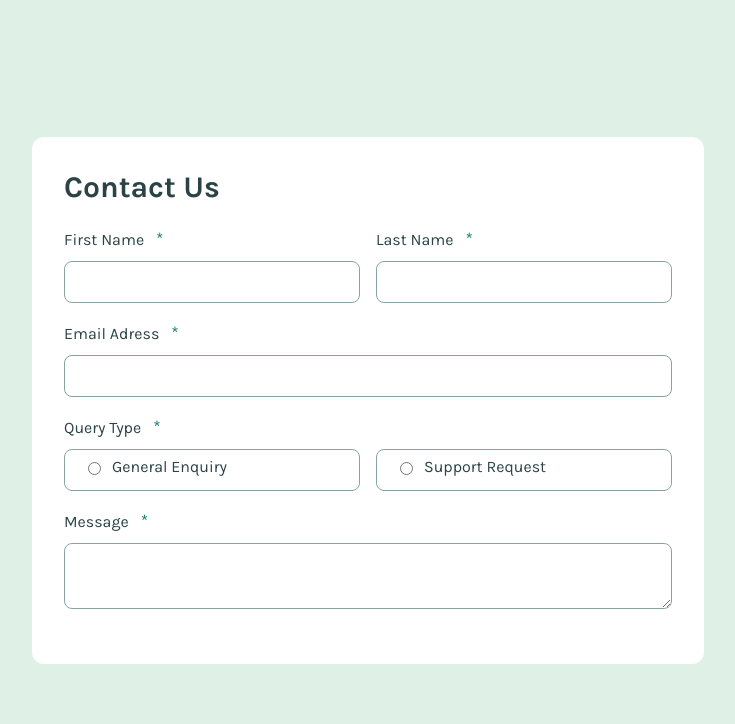
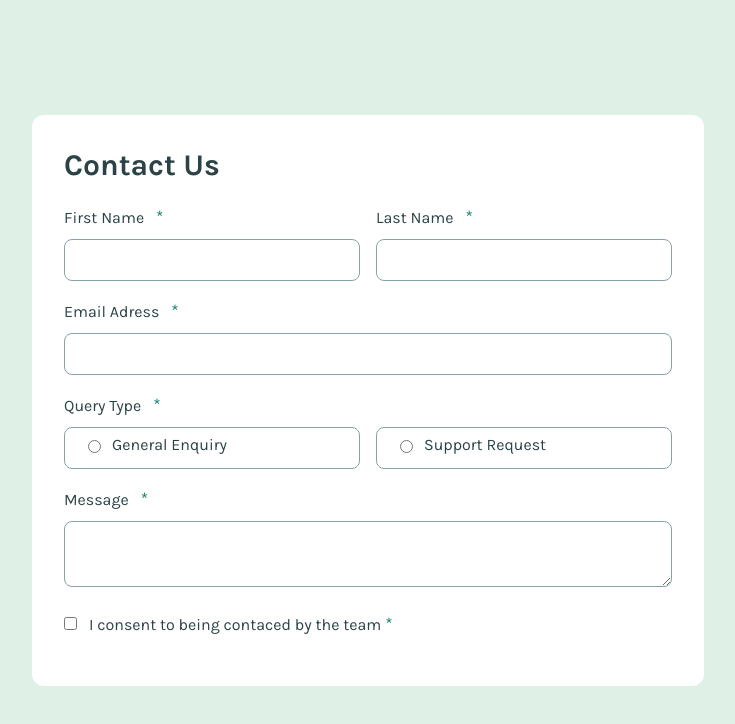
Before and after one commit to parisaMontakhab/contact-form, a React (Vite) app: page / in a window 1280 px wide. Shown: the top 724 px of the page, without its empty margins (272-1007 px from the left). Built offline with nearby package versions, Linux system fonts and the light colour scheme.

Commit message:
feat: add the sixth children : checkbox

```diff
--- a/src/App.jsx
+++ b/src/App.jsx
@@ -62,7 +62,11 @@ export default function App() {
       <textarea className="w-full px-3 py-2 border border-neutral_graymedium rounded-lg" id="message" ></textarea>
     </div>
 
-        <div>
+        <div className="mb-4">
+
+          <input type="checkbox" className=""/>
+          <span className="ml-3  text-neutral_graydark font-sans text-base ">I consent to being contaced by the team</span>
+          <span className=" text-primary_greenmedium font-sans text-lg mx-1 ">*</span>
 
         </div>
 
```
